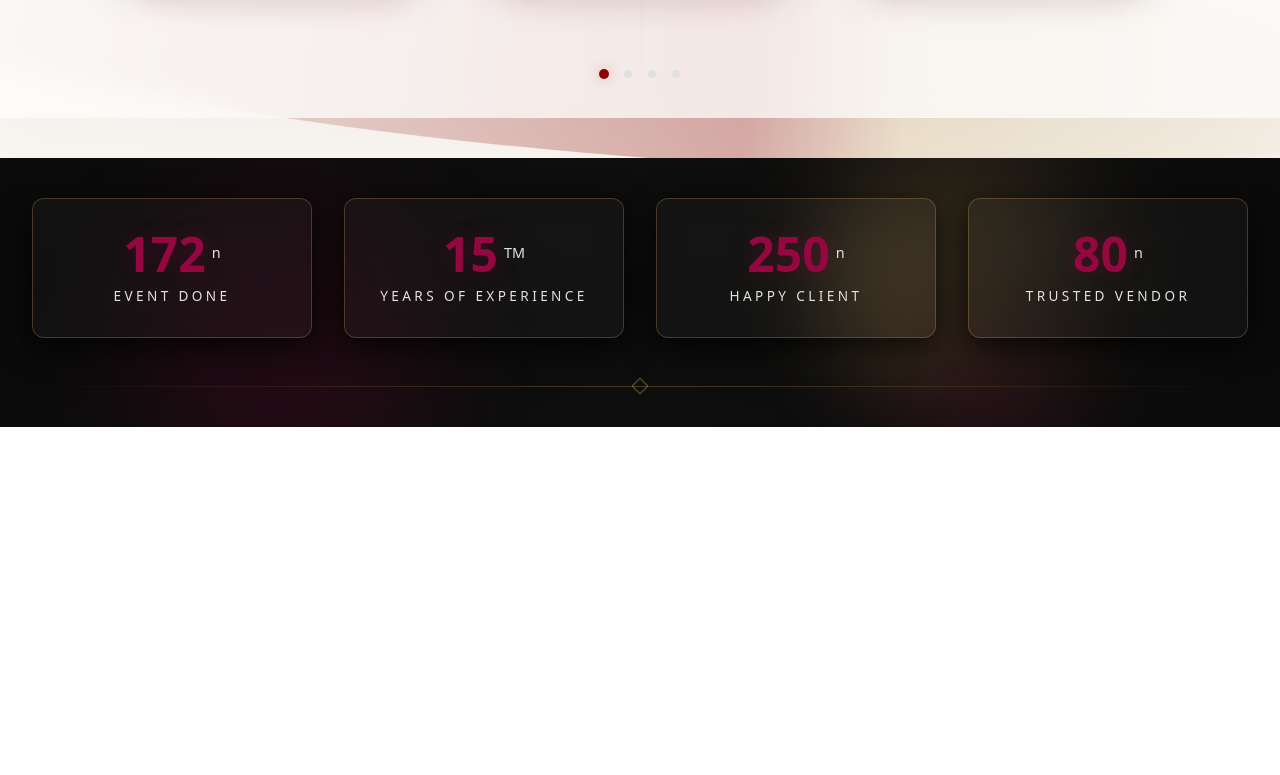
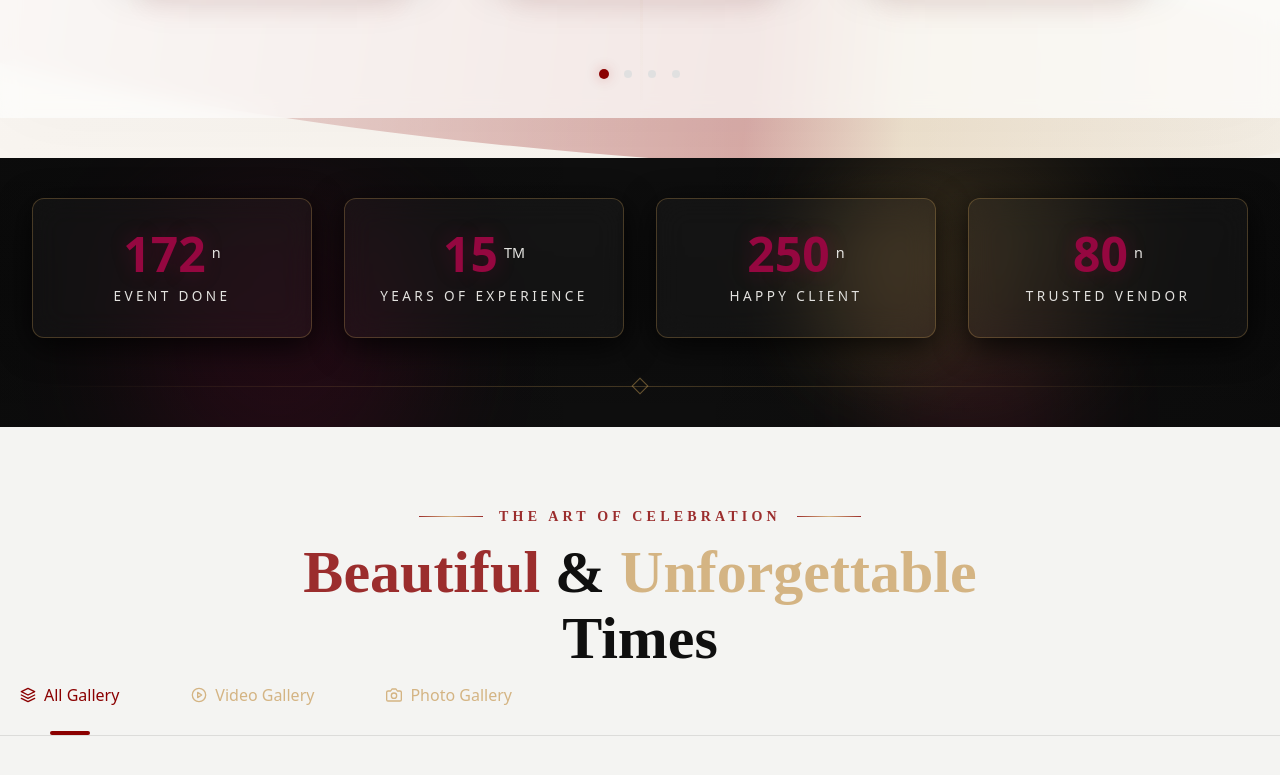
Before and after one commit to yashodha-gunawardana/RAD-coursework-FE, a React (Vite) app: page / in a window 1280 px wide. Shown: the part 2794-3569 px from the top of the page. Before the commit the page ends 3221 px from the top, so only its background shows below. Built offline with nearby package versions, Linux system fonts and the light colour scheme.

Commit message:
filter button

```diff
--- a/src/components/GallerySection.tsx
+++ b/src/components/GallerySection.tsx
@@ -211,10 +211,11 @@ const GallerySection: React.FC = () => {
 
 
     return (
-        <section id="gallery" className="w-full min-h-screen py-20">
+        <section id="gallery" className="w-full min-h-screen py-20 bg-[#F4F4F2]">
             <div className="w-full mx-auto text-center">
 
-                <div className="gallery-header mb-12">
+                {/* header */}
+                <div className="flex justify-center items-center gap-4 mb-3">
                     <div className="w-16 h-px bg-gradient-to-r from-[#9B2D2D] via-[#D4B483] to-[#9B2D2D]" />
 
                         <span className="font-[Poppins] text-sm uppercase tracking-[0.3em] font-semibold text-[#9B2D2D]">
@@ -224,13 +225,24 @@ const GallerySection: React.FC = () => {
                     <div className="w-16 h-px bg-gradient-to-r from-[#9B2D2D] via-[#D4B483] to-[#9B2D2D]" />
                 </div>
 
-                <h1 className="font-[Poppins] text-5xl md:text-7xl leading-[1.1] font-semibold">
-                    Beautiful & <span className="text-[#9B2D2D]">Unforgettable</span> Times<br />
+                <h1 className="font-[Poppins] text-5xl md:text-6xl leading-[1.1] font-semibold">
+                    <span className="text-[#9B2D2D]"> Beautiful</span>
+                    <span className="text-[#0F0F0F]"> & </span>
+                    <span className="text-[#D4B483]"> Unforgettable </span><br />
+                    <span className="text-[#0F0F0F]"> Times</span>
                 </h1>
+            </div>
 
-            </div>
+            {/* filter button */}
+            <GalleryFilter
+                activeFilter={activeFilter}
+                onFilterChange={handleFilterChange}
+            />
+
 
         </section>
     )
 
 }
+
+export default GallerySection
--- a/src/pages/LandingPage.tsx
+++ b/src/pages/LandingPage.tsx
@@ -4,7 +4,7 @@ import HeroSection from '../components/HeroSection';
 import AboutSection from '../components/AboutSection';
 import ServiceSection from '../components/ServiceSection';
 import StatsSection from '../components/StatsSection';
-//import GallerySection from '../components/GallerySection';
+import GallerySection from '../components/GallerySection';
 
 const LandingPage: React.FC = () => {
 
@@ -27,7 +27,7 @@ const LandingPage: React.FC = () => {
             <AboutSection />
             <ServiceSection />
             <StatsSection />
-            {/* <GallerySection />   */}
+            <GallerySection />
 
         </div>
     );
```
